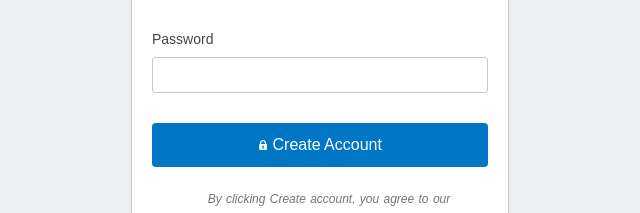
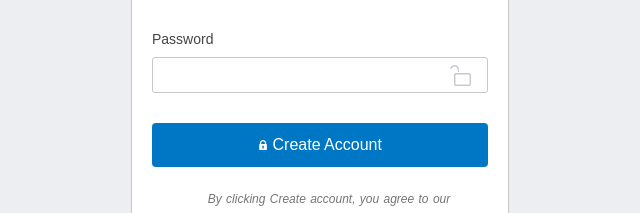
Before and after one commit to vmwhoami/HTML-Forms, a plain HTML site: page index.html in a window 1280 px wide. Shown: the part 470-683 px from the top of the page, 320-960 px from the left. Drawn offline with Linux system fonts and the light colour scheme.

Commit message:
Add lock icon in the password field

```diff
--- a/css/styles.css
+++ b/css/styles.css
@@ -234,3 +234,9 @@ form {
 .form-font {
   color: rgb(68, 68, 68);
 }
+
+.lock-img{
+  background: url(/resources/lock.png) no-repeat 0% 50% / 21px 21px;
+  background-position: 95%;
+  /* padding-right: 10px; */
+}
--- a/index.html
+++ b/index.html
@@ -49,7 +49,7 @@
                 <p class="standard-call form-font"> Standard call, messaging or data rates may apply.
                 </p>
                 <label class="form-label form-font" for="password">Password</label>
-                <input class="input-field" type="password" name="password" id="password">
+                <input class="input-field lock-img" type="password" name="password" id="password">
                 <button type="submit" class="create-account"> <img class="lock" src="resources/lock.svg" alt="">
                     Create Account</button>
             </form>
```
Also changed, not shown: resources/lock.png (added).
